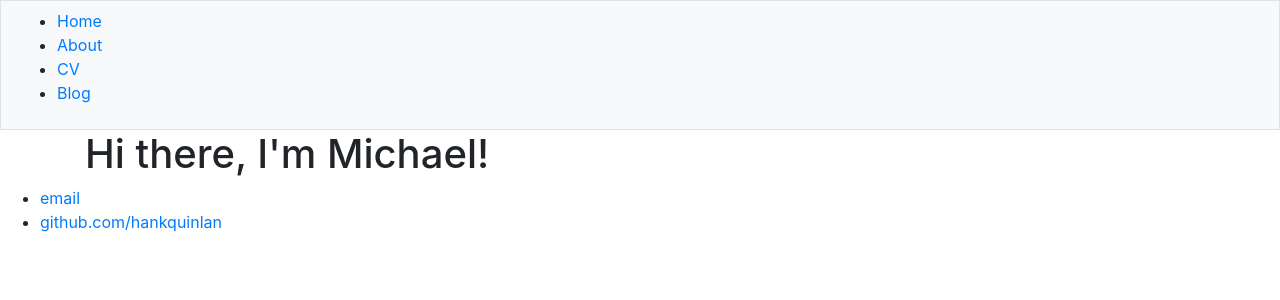
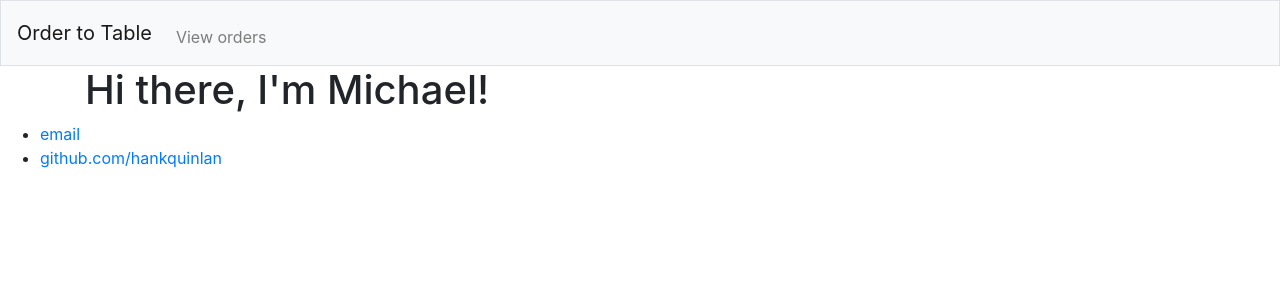
Before and after one commit to michaelodonnell13/michaelodonnell13.github.io, a Jekyll site: the page built from index.html, in a window 1280 px wide. Shown: the top 300 px of the page. Built offline with Jekyll 4.4.1, drawn with Linux system fonts in a browser that asks for light colours.

Commit message:
Update default.html

```diff
--- a/_layouts/default.html
+++ b/_layouts/default.html
@@ -7,13 +7,20 @@
 		</head>
 		<body>
 			<nav class="navbar navbar-expand-md navbar-light bg-light border">
-	    		<ul>
-	        		<li><a href="/">Home</a></li>
-		        	<li><a href="/about">About</a></li>
-	        		<li><a href="/cv">CV</a></li>
-	        		<li><a href="/blog">Blog</a></li>
-	    		</ul>
+			    <a class="navbar-brand" href="/">
+				Order to Table
+			    </a>
+
+			    <button aria-controls="navbar" aria-expanded="false" aria-label="Toggle navigation" class="navbar-toggler" data-target="#navbar" data-toggle="collapse" type="button">
+				<span class="navbar-toggler-icon"></span>
+			    </button>
+			    <div class="collapse navbar-collapse" id="navbar">
+					<ul class="navbar-nav mr-auto mt-2">
+					    <li class="nav-item"><a class="nav-link" href="/orders">View orders</a></li>
+					</ul>
+			    </div>
 			</nav>
+
 			<div class="container">
 
 			{{ content }}
```
